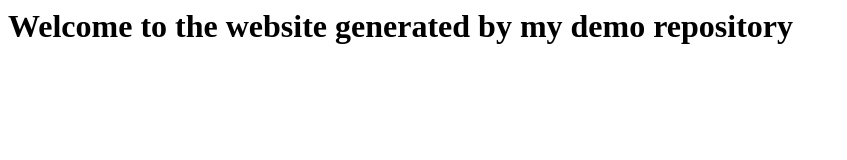
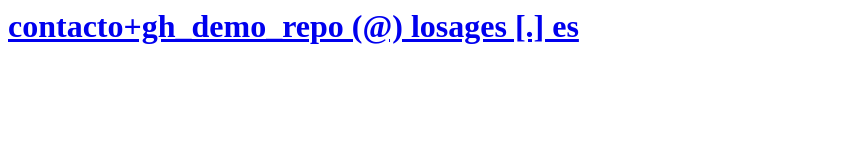
Before and after one commit to losages/demo-repository, a website: page index.html in a window 1280 px wide. Shown: the whole page, without its empty margins (0-847 px from the left). Drawn offline with Linux system fonts and the light colour scheme.

Commit message:
Update index.html

```diff
--- a/index.html
+++ b/index.html
@@ -1 +1 @@
-<h1>Welcome to the website generated by my demo repository</h1>
+<h1><a href="mailto:contacto+gh_demo_repo@losages[.]es">contacto+gh_demo_repo (@) losages [.] es</a></h1>
```
